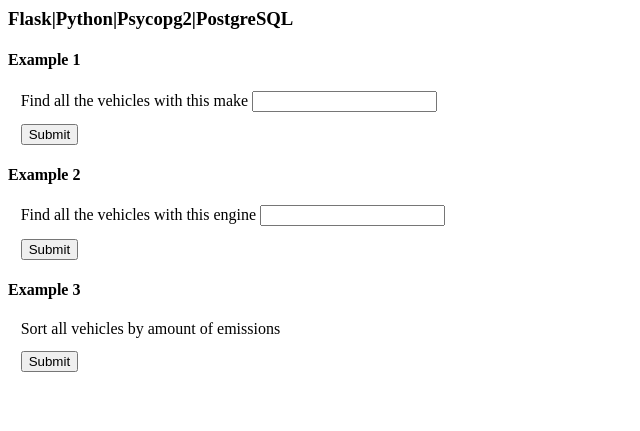
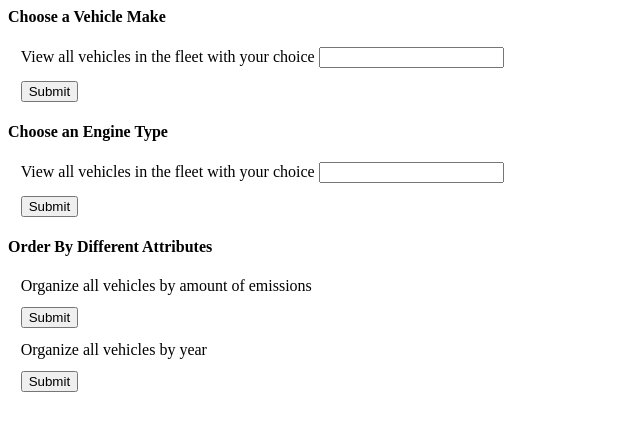
Before and after one commit to lifsheb1/Vehicle_Fleet_Database, a Flask app: page / in a window 1280 px wide. Shown: the top 431 px of the page, without its empty margins (0-640 px from the left). Run offline with Flask 2, Linux system fonts and the light colour scheme; some libraries are stand-ins or nearby versions.

Commit message:
add year field

```diff
--- a/app/app.py
+++ b/app/app.py
@@ -54,8 +54,8 @@
 # handle engine POST and serve result web page
 @app.route('/engine-handler', methods=['POST'])
 def engine_handler():
-    rows = connect("SELECT Make, Model, Yearv, Initial_Cost, Lifetime_Cost, Annual_Cost, GHG_Emissions FROM view1 WHERE engine = '" + request.form['engine'] + "';")
-    heads = ['Make', 'Model', 'Year', 'Initial Cost', 'Lifetime Cost', 'Annual Cost', 'GHG_Emissions']
+    rows = connect("SELECT Make, Model, Engine, Yearv, Initial_Cost, Lifetime_Cost, Annual_Cost, GHG_Emissions FROM view1 WHERE engine = '" + request.form['engine'] + "';")
+    heads = ['Make', 'Model', 'Engine', 'Year', 'Initial Cost', 'Lifetime Cost', 'Annual Cost', 'GHG_Emissions']
     return render_template('my-result.html', rows=rows, heads=heads)
 
 # handle emissions POST and serve result web page
@@ -65,5 +65,12 @@
     heads = ['Make', 'Model', 'Initial Cost', 'Lifetime Cost', 'Annual Cost', 'GHG_Emissions', 'Timeline']
     return render_template('my-result.html', rows=rows, heads=heads)
 
+# handle year POST and serve result web page
+@app.route('/year-handler', methods=['POST'])
+def year_handler():
+    rows = connect("SELECT Make, Model, Initial_Cost, Lifetime_Cost, Annual_Cost, GHG_Emissions, Yearv, Time_Line FROM view1 ORDER BY Yearv ASC;")
+    heads = ['Make', 'Model', 'Initial Cost', 'Lifetime Cost', 'Annual Cost', 'GHG_Emissions', 'Year', 'Timeline']
+    return render_template('my-result.html', rows=rows, heads=heads)
+
 if __name__ == '__main__':
     app.run(debug = True)
--- a/app/templates/my-form.html
+++ b/app/templates/my-form.html
@@ -2,33 +2,38 @@
 
 <html>
     <head>
-        <title>Flask Example Input Form</title>
+        <title>Vehicle Fleet Database</title>
     </head>
     <body>
-	    <h3>Flask|Python|Psycopg2|PostgreSQL</h3>
 
-	    <h4>Example 1</h4>
+	    <h4>Choose a Vehicle Make</h4>
         <form action="/make-handler" method="POST">
             <div>
-                Find all the vehicles with this make
+                View all vehicles in the fleet with your choice
                 <input type="text" name="make">
             </div>
                 <input type="submit" value="Submit">
         </form>
 
-        <h4>Example 2</h4>
+        <h4>Choose an Engine Type</h4>
         <form action="/engine-handler" method="POST">
             <div>
-                Find all the vehicles with this engine
+                View all vehicles in the fleet with your choice
                 <input type="text" name="engine">
             </div>
                 <input type="submit" value="Submit">
         </form>
 
-        <h4>Example 3</h4>
+        <h4>Order By Different Attributes</h4>
         <form action="/emissions-handler" method="POST">
             <div>
-                Sort all vehicles by amount of emissions
+                Organize all vehicles by amount of emissions
+            </div>
+                <input type="submit" value="Submit">
+        </form>
+        <form action="/year-handler" method="POST">
+            <div>
+                Organize all vehicles by year
             </div>
                 <input type="submit" value="Submit">
         </form>
```
